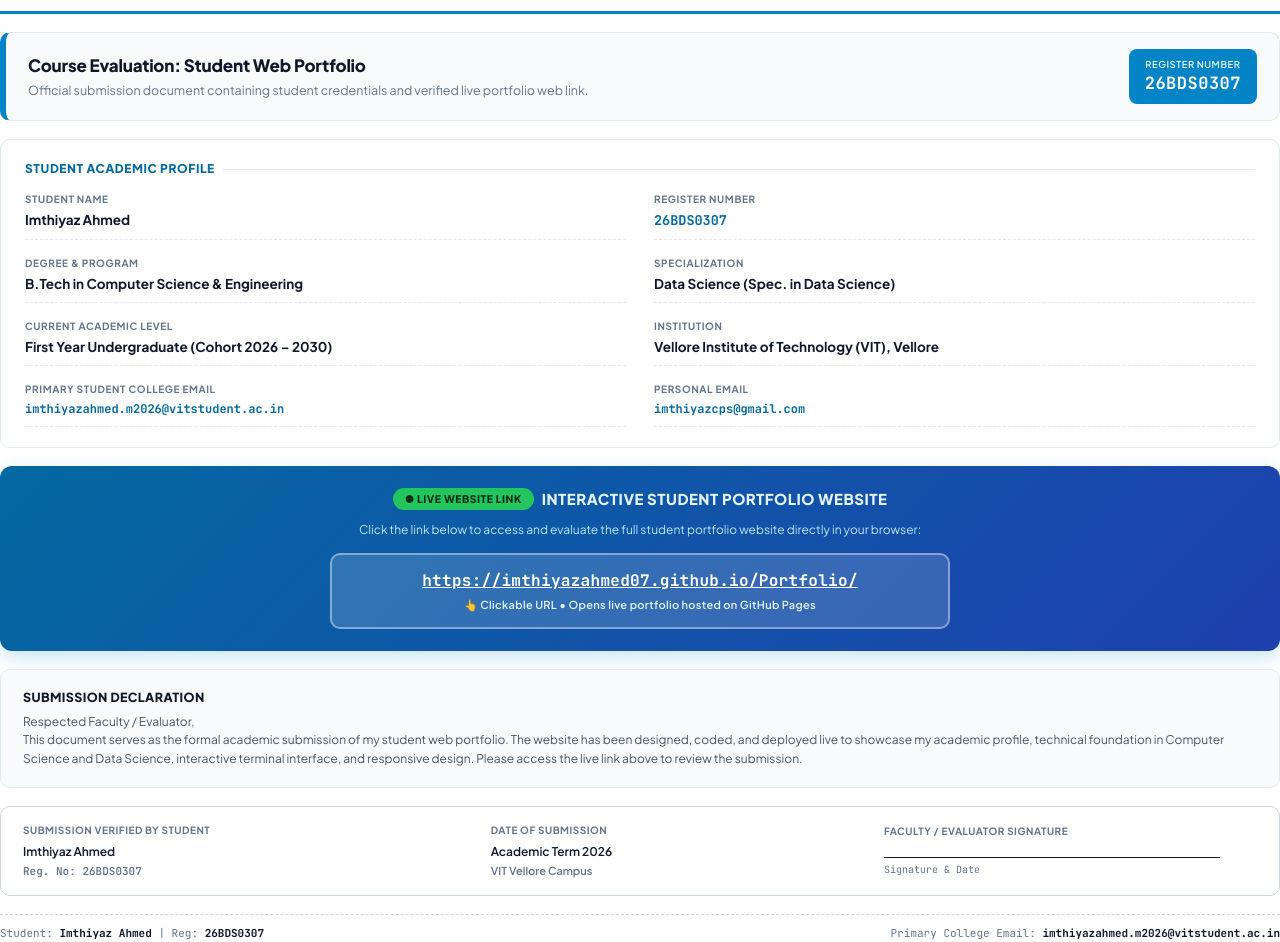
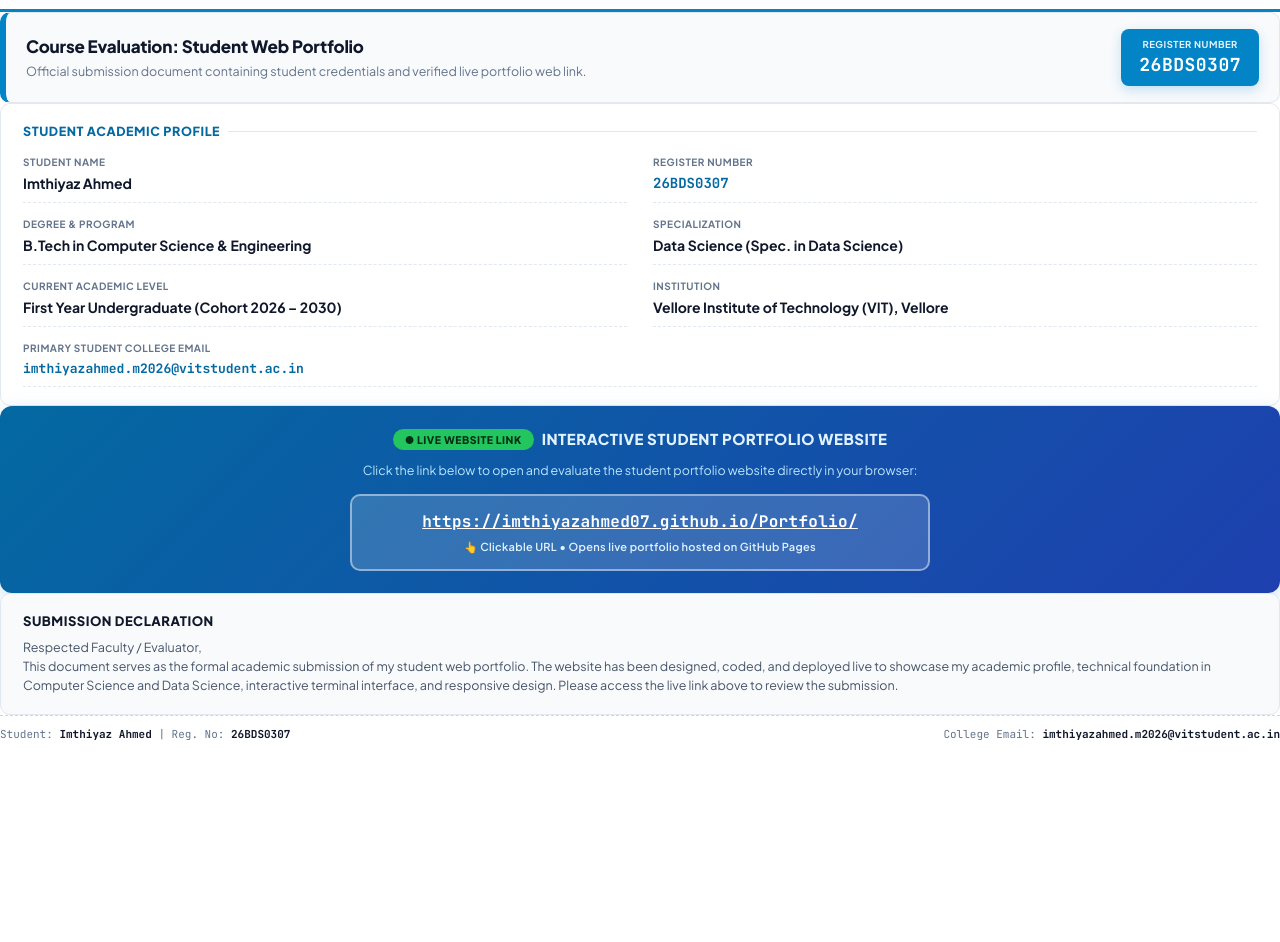
Before and after one commit to ImthiyazAhmed07/Portfolio, a website: page portfolio_submission.html in a window 1280 px wide. Shown: the part 60-1002 px from the top of the page. After the commit the page ends 800 px from the top, so only its background shows below. Drawn offline with Linux system fonts and the light colour scheme.

Commit message:
update: remove personal email, submission verification, submission date, and faculty signature line; clean 1-page PDF layout

```diff
--- a/portfolio_submission.html
+++ b/portfolio_submission.html
@@ -9,7 +9,7 @@
 
     @page {
       size: A4 portrait;
-      margin: 14mm 18mm 14mm 18mm;
+      margin: 12mm 16mm 12mm 16mm;
     }
 
     * {
@@ -27,11 +27,13 @@
       -webkit-print-color-adjust: exact;
       print-color-adjust: exact;
       height: 100%;
+      overflow: hidden;
     }
 
     .page-wrapper {
       width: 100%;
-      height: 265mm;
+      height: 100%;
+      max-height: 270mm;
       display: flex;
       flex-direction: column;
       justify-content: space-between;
@@ -41,7 +43,7 @@
     /* Top Institutional Header */
     .uni-header {
       border-bottom: 3px solid #0284c7;
-      padding-bottom: 14px;
+      padding-bottom: 12px;
       display: flex;
       justify-content: space-between;
       align-items: flex-end;
@@ -92,7 +94,7 @@
       border: 1.5px solid #e2e8f0;
       border-left: 6px solid #0284c7;
       border-radius: 10px;
-      padding: 16px 22px;
+      padding: 16px 20px;
       display: flex;
       justify-content: space-between;
       align-items: center;
@@ -114,9 +116,10 @@
     .reg-tag {
       background: #0284c7;
       color: #ffffff;
-      padding: 8px 16px;
+      padding: 8px 18px;
       border-radius: 8px;
       text-align: center;
+      box-shadow: 0 4px 12px rgba(2, 132, 199, 0.22);
     }
 
     .reg-tag .tag-sub {
@@ -124,12 +127,12 @@
       text-transform: uppercase;
       letter-spacing: 0.5px;
       opacity: 0.9;
-      font-weight: 600;
+      font-weight: 700;
     }
 
     .reg-tag .tag-val {
       font-family: 'JetBrains Mono', monospace;
-      font-size: 17px;
+      font-size: 18px;
       font-weight: 800;
       letter-spacing: 0.5px;
     }
@@ -139,11 +142,11 @@
       background: #ffffff;
       border: 1.5px solid #e2e8f0;
       border-radius: 10px;
-      padding: 20px 24px;
+      padding: 18px 22px;
     }
 
     .section-heading {
-      font-size: 12px;
+      font-size: 12.5px;
       font-weight: 800;
       color: #0369a1;
       text-transform: uppercase;
@@ -164,7 +167,7 @@
     .info-grid {
       display: grid;
       grid-template-columns: 1fr 1fr;
-      gap: 16px 28px;
+      gap: 14px 26px;
     }
 
     .info-cell {
@@ -172,17 +175,21 @@
       padding-bottom: 8px;
     }
 
+    .info-cell.full-width {
+      grid-column: 1 / -1;
+    }
+
     .info-cell .label {
       font-size: 10px;
       text-transform: uppercase;
-      letter-spacing: 0.6px;
+      letter-spacing: 0.5px;
       color: #64748b;
       font-weight: 700;
       margin-bottom: 3px;
     }
 
     .info-cell .value {
-      font-size: 13.5px;
+      font-size: 14px;
       font-weight: 700;
       color: #0f172a;
     }
@@ -232,20 +239,20 @@
     }
 
     .link-callout-desc {
-      font-size: 12px;
+      font-size: 12.5px;
       color: #bae6fd;
       margin-bottom: 14px;
     }
 
     .link-box {
-      background: rgba(255, 255, 255, 0.15);
-      border: 2px solid rgba(255, 255, 255, 0.4);
+      background: rgba(255, 255, 255, 0.16);
+      border: 2px solid rgba(255, 255, 255, 0.45);
       border-radius: 10px;
-      padding: 14px 20px;
+      padding: 14px 22px;
       text-decoration: none;
       display: inline-block;
       width: 100%;
-      max-width: 620px;
+      max-width: 580px;
       transition: background 0.2s;
     }
 
@@ -262,12 +269,12 @@
     .link-box .click-hint {
       font-size: 11px;
       color: #e0f2fe;
-      margin-top: 4px;
+      margin-top: 5px;
       font-weight: 600;
       letter-spacing: 0.3px;
     }
 
-    /* Submission Note to Faculty */
+    /* Submission Declaration to Faculty */
     .memo-box {
       background: #f8fafc;
       border: 1.5px solid #e2e8f0;
@@ -276,51 +283,18 @@
     }
 
     .memo-box h4 {
-      font-size: 12.5px;
+      font-size: 13px;
       font-weight: 800;
       color: #0f172a;
       text-transform: uppercase;
-      letter-spacing: 0.4px;
+      letter-spacing: 0.5px;
       margin-bottom: 6px;
     }
 
     .memo-box p {
-      font-size: 12px;
+      font-size: 12.5px;
       color: #475569;
       line-height: 1.55;
-    }
-
-    /* Evaluator Sign-off & Assessment Block */
-    .evaluator-card {
-      background: #ffffff;
-      border: 1.5px solid #cbd5e1;
-      border-radius: 10px;
-      padding: 16px 22px;
-      display: grid;
-      grid-template-columns: 1.2fr 1fr 1fr;
-      align-items: center;
-      gap: 20px;
-    }
-
-    .eval-col .label {
-      font-size: 10px;
-      text-transform: uppercase;
-      letter-spacing: 0.5px;
-      color: #64748b;
-      font-weight: 700;
-      margin-bottom: 5px;
-    }
-
-    .eval-col .val-line {
-      font-size: 12px;
-      color: #0f172a;
-      font-weight: 600;
-    }
-
-    .eval-col .sig-space {
-      margin-top: 18px;
-      border-bottom: 1.5px solid #0f172a;
-      width: 90%;
     }
 
     /* Footer */
@@ -367,7 +341,7 @@
       </div>
     </div>
 
-    <!-- Student Information Block -->
+    <!-- Student Academic Profile Block -->
     <div class="details-section">
       <div class="section-heading">Student Academic Profile</div>
       <div class="info-grid">
@@ -395,16 +369,10 @@
           <div class="label">Institution</div>
           <div class="value">Vellore Institute of Technology (VIT), Vellore</div>
         </div>
-        <div class="info-cell">
+        <div class="info-cell full-width">
           <div class="label">Primary Student College Email</div>
-          <div class="value mono-value" style="font-size: 12px;">
+          <div class="value mono-value" style="font-size: 13px;">
             <a href="mailto:imthiyazahmed.m2026@vitstudent.ac.in" style="color: #0369a1; text-decoration: none;">imthiyazahmed.m2026@vitstudent.ac.in</a>
-          </div>
-        </div>
-        <div class="info-cell">
-          <div class="label">Personal Email</div>
-          <div class="value mono-value" style="font-size: 12px;">
-            <a href="mailto:imthiyazcps@gmail.com" style="color: #0369a1; text-decoration: none;">imthiyazcps@gmail.com</a>
           </div>
         </div>
       </div>
@@ -417,7 +385,7 @@
         <span class="link-callout-title">Interactive Student Portfolio Website</span>
       </div>
       <p class="link-callout-desc">
-        Click the link below to access and evaluate the full student portfolio website directly in your browser:
+        Click the link below to open and evaluate the student portfolio website directly in your browser:
       </p>
       <a href="https://imthiyazahmed07.github.io/Portfolio/" target="_blank" class="link-box" title="Click to open student portfolio website">
         <div class="url-text">https://imthiyazahmed07.github.io/Portfolio/</div>
@@ -425,7 +393,7 @@
       </a>
     </div>
 
-    <!-- Submission Statement to Faculty -->
+    <!-- Submission Declaration to Faculty -->
     <div class="memo-box">
       <h4>Submission Declaration</h4>
       <p>
@@ -434,32 +402,13 @@
       </p>
     </div>
 
-    <!-- Evaluator & Sign-off Block -->
-    <div class="evaluator-card">
-      <div class="eval-col">
-        <div class="label">Submission Verified By Student</div>
-        <div class="val-line">Imthiyaz Ahmed</div>
-        <div class="val-line" style="font-family: 'JetBrains Mono', monospace; font-size: 11px; color: #64748b; margin-top: 2px;">Reg. No: 26BDS0307</div>
-      </div>
-      <div class="eval-col">
-        <div class="label">Date of Submission</div>
-        <div class="val-line">Academic Term 2026</div>
-        <div class="val-line" style="color: #64748b; font-size: 11px; margin-top: 2px;">VIT Vellore Campus</div>
-      </div>
-      <div class="eval-col">
-        <div class="label">Faculty / Evaluator Signature</div>
-        <div class="sig-space"></div>
-        <div style="font-size: 10px; color: #64748b; margin-top: 4px; font-family: 'JetBrains Mono', monospace;">Signature &amp; Date</div>
-      </div>
-    </div>
-
     <!-- Document Footer -->
     <div class="doc-footer">
       <div>
-        Student: <strong>Imthiyaz Ahmed</strong> | Reg: <strong>26BDS0307</strong>
+        Student: <strong>Imthiyaz Ahmed</strong> | Reg. No: <strong>26BDS0307</strong>
       </div>
       <div>
-        Primary College Email: <strong>imthiyazahmed.m2026@vitstudent.ac.in</strong>
+        College Email: <strong>imthiyazahmed.m2026@vitstudent.ac.in</strong>
       </div>
     </div>
 
```
Also changed, not shown: index.html (+5 -17 lines), script.js (+3 -4 lines), README.md, 1 other file.
